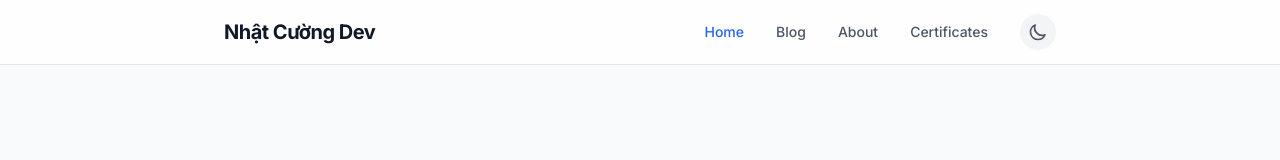
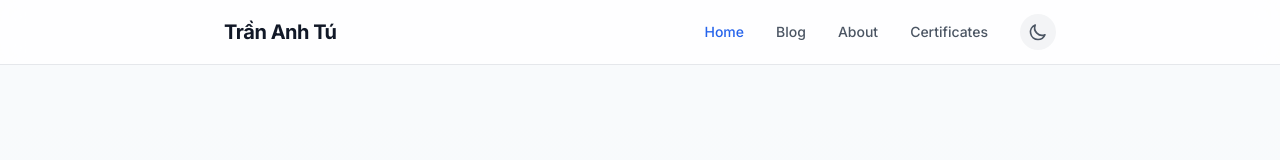
Before and after one commit to Shinjiiiiiiiii/TranAnhTuBlog, a React (Vite) app: page / in a window 1280 px wide. Shown: the top 160 px of the page. Built offline with nearby package versions, Linux system fonts and the light colour scheme.

Commit message:
Update Header.tsx

```diff
--- a/components/Header.tsx
+++ b/components/Header.tsx
@@ -18,7 +18,7 @@ const Header: React.FC<HeaderProps> = ({ theme, toggleTheme }) => {
         <div className="flex justify-between items-center h-16">
           <Link to="/" className="flex items-center group">
             <span className="font-bold text-xl tracking-tight text-gray-900 dark:text-white group-hover:text-primary-600 transition-colors">
-              Nhật Cường Dev
+              Trần Anh Tú
             </span>
           </Link>
 
```
